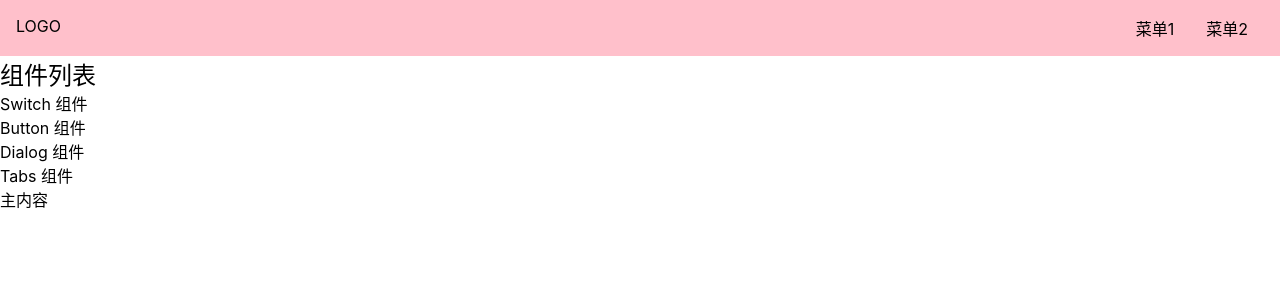
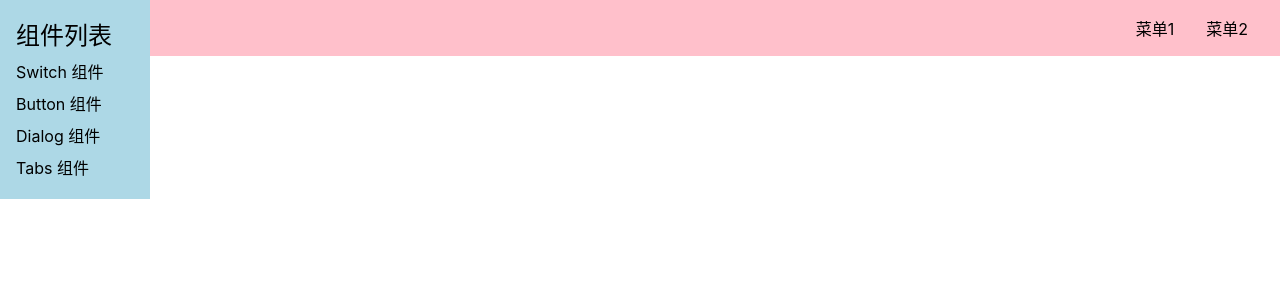
Before and after one commit to EvelynWXY/jelly-ui, a Vue app: page /#/doc in a window 1280 px wide. Shown: the top 300 px of the page. Built offline with nearby package versions, Linux system fonts and the light colour scheme.

Commit message:
aside css 1

```diff
--- a/src/views/Doc.vue
+++ b/src/views/Doc.vue
@@ -31,3 +31,25 @@ export default {
     }
 }
 </script>
+
+<style lang="scss" scoped>
+aside {
+    background: lightblue;
+    width: 150px;
+    padding: 16px;
+    position: fixed;
+    top: 0;
+    left: 0;
+
+    >h2 {
+        margin-bottom: 4px;
+    }
+
+    >ol {
+        >li {
+            padding: 4px 0;
+        }
+    }
+
+}
+</style>
```
